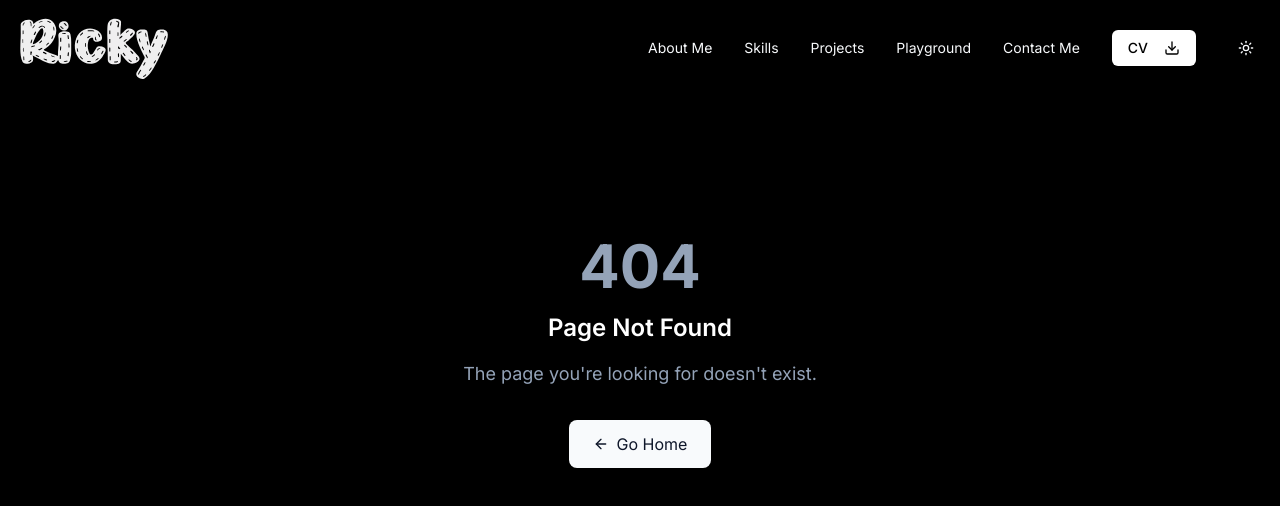
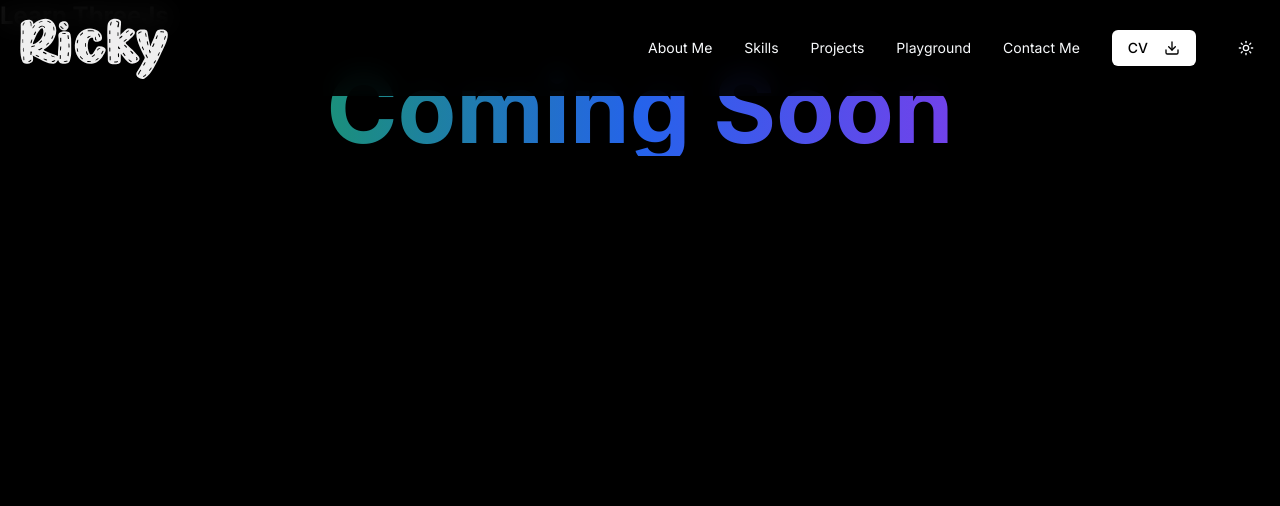
Before and after one commit to georgiusricky/georgiusricky.github.io, a Next.js app: page /playground/components/learn-threejs in a window 1280 px wide. Before the commit this address had no page. Shown: the top 506 px of the page. Built offline with nearby package versions, Linux system fonts and the light colour scheme.

Commit message:
update: add new playground l(learn3js)

```diff
--- /dev/null
+++ b/app/playground/components/learn-threejs/page.tsx
@@ -0,0 +1,15 @@
+"use client";
+
+import ComingSoon from "@/app/components/ComingSoon";
+
+export default function CodeChallenge() {
+
+  return (
+    <div>
+      <h2 className="text-2xl font-bold text-black dark:text-white mb-3">
+       Learn ThreeJs
+      </h2>
+      <ComingSoon></ComingSoon>
+    </div>
+  );
+}
--- a/app/playground/data.ts
+++ b/app/playground/data.ts
@@ -13,9 +13,15 @@ export const playgroundItems: PlaygroundItem[] = [
     thumbnail: "/playground/simple-game/simple-game.webp",
     description: "A Simple game where you can move character in textured tiles",
   },
+  {
+    id:"learn-threejs",
+    title:"Learn Three js",
+    description:"playground where i learn about three js (3js)"
+  }
 ];
 
 export const componentMap: Record<string, any> = {
   "code-challenge": dynamic(() => import("./components/code-challenge/page")),
   "simple-game": dynamic(() => import("./components/simple-game/page")),
+  "learn-threejs": dynamic(() => import("./components/learn-threejs/page")),
 };
```
